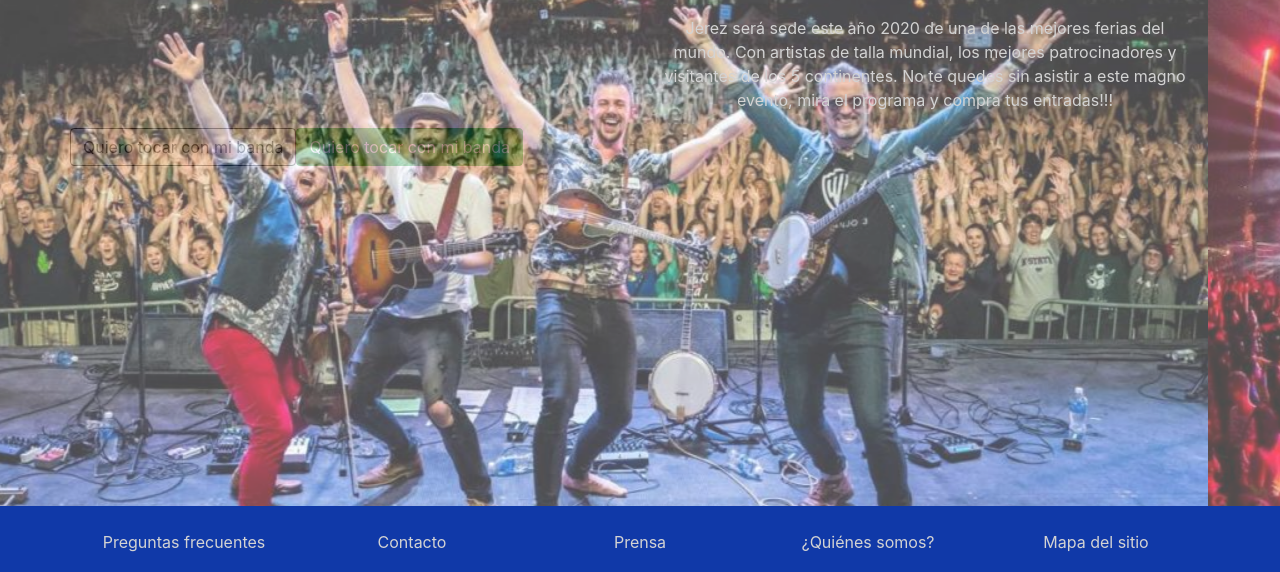
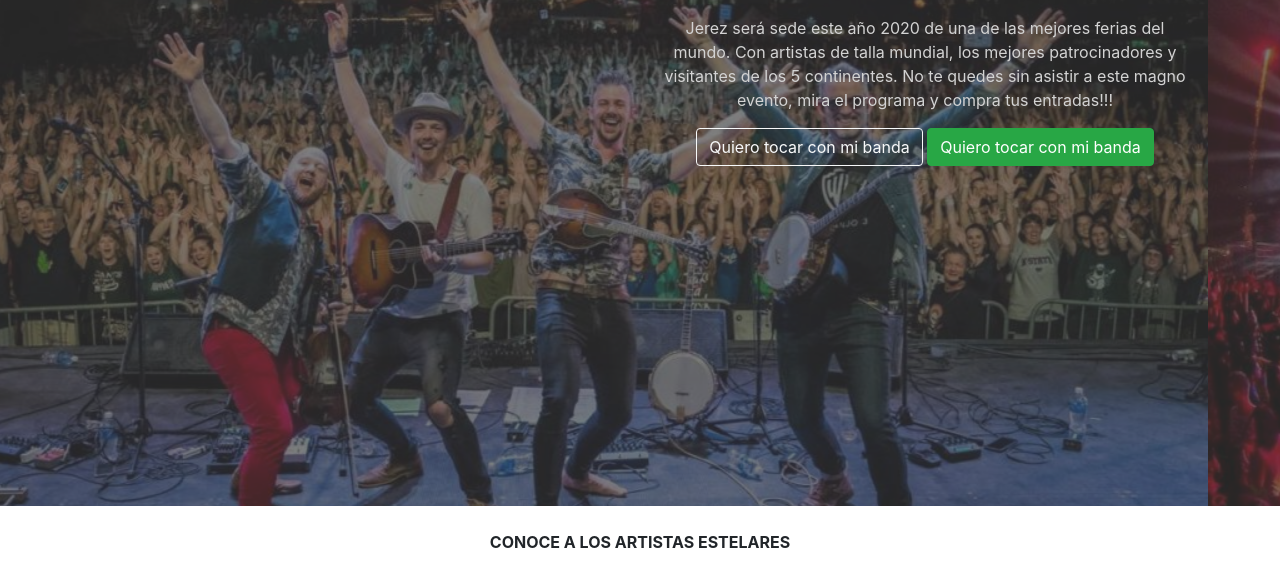
Before and after one commit to LorenitaTL/Interfaces-Web, a plain HTML site: page Feria/index.html in a window 1280 px wide. Shown: the part 137-709 px from the top of the page. Drawn offline with nearby package versions, Linux system fonts and the light colour scheme.

Commit message:
Modificaciones feria

```diff
--- a/Feria/index.css
+++ b/Feria/index.css
@@ -13,6 +13,20 @@
     opacity: 0.7;
 
 }
+
+#carrusel .overlay{
+    position: absolute;
+    top: 0;
+    bottom: 0;
+    left: 0;
+    right: 0;
+    background-color: rgba(0, 0, 0, 0.5);
+    color: white;
+}
+#artistas{
+    background-color: ;
+
+}
 #footer{
     background: #1039A8;
 
--- a/Feria/index.html
+++ b/Feria/index.html
@@ -71,20 +71,43 @@
                         <div class="row align-items-center">
                             <div class="col-md-6 offset-md-6 text-center text-right">
                                 <h2>Feria Nacional de Jerez 2020</h2><br>
-                                <p class="d-none d-md-block">Jerez será sede este año 2020 de una de las mejores ferias del mundo.
-                                    Con artistas de talla mundial, los mejores patrocinadores y visitantes de los 5 continentes.
-                                    No te quedes sin asistir a este magno evento, mira el programa y compra tus entradas!!!
+                                <p class="d-none d-md-block">Jerez será sede este año 2020 de una de las mejores ferias
+                                    del mundo.
+                                    Con artistas de talla mundial, los mejores patrocinadores y visitantes de los 5
+                                    continentes.
+                                    No te quedes sin asistir a este magno evento, mira el programa y compra tus
+                                    entradas!!!
                                 </p>
+                                <a href="" class="btn btn-outline-light" role="button">Quiero tocar con mi banda</a>
+                                <a href="" class="btn btn-success" typt="button">Quiero tocar con mi banda</a>
                             </div>
-                            <a href="" class="btn btn-outline-dark" role="button">Quiero tocar con mi banda</a>
-                            <a href="" class="btn btn-success" typt="button">Quiero tocar con mi banda</a>
-
                         </div>
                     </div>
                 </div>
             </div>
         </div>
         <!--FIN DE EL EVENTO-->
+
+        <!--ARTISTAS:-->
+        <section id="artistas" class="mt-4 mb-4">
+            <div class="container align-items-center">
+                <div class="row">
+                    <div class="col text-center text-uppercase">
+                        <strong>
+                            Conoce a los artistas estelares
+                        </strong>
+
+                    </div>
+
+                </div>
+
+            </div>
+
+        </section>
+
+        <!--FIN DE ARTISTAS-->
+
+
         <!--FIN DE SECCIÓN PRINCIPAL-->
 
     </main>
```
Also changed, not shown: Feria/assets/img/acdc.jpg (added), Feria/assets/img/cadetes.jpg (added), Feria/assets/img/eminem.jpg (added), Feria/assets/img/julion.jpg (added), Feria/assets/img/kiss.jpg (added), Feria/assets/img/residente.jpg (added).
